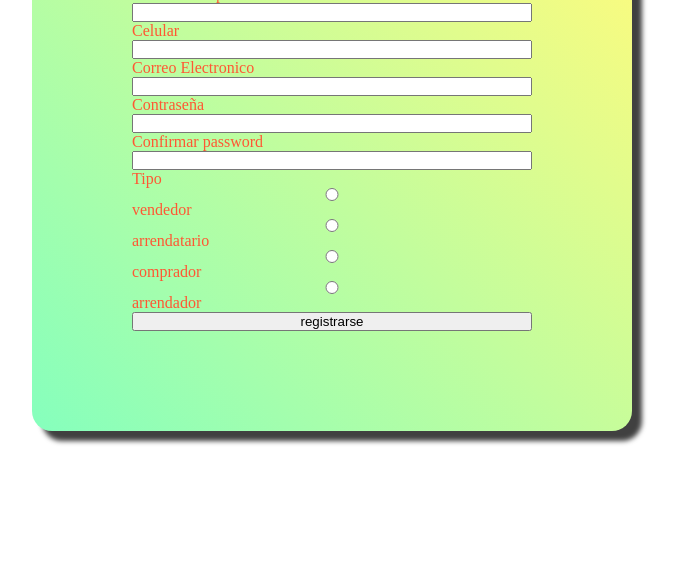
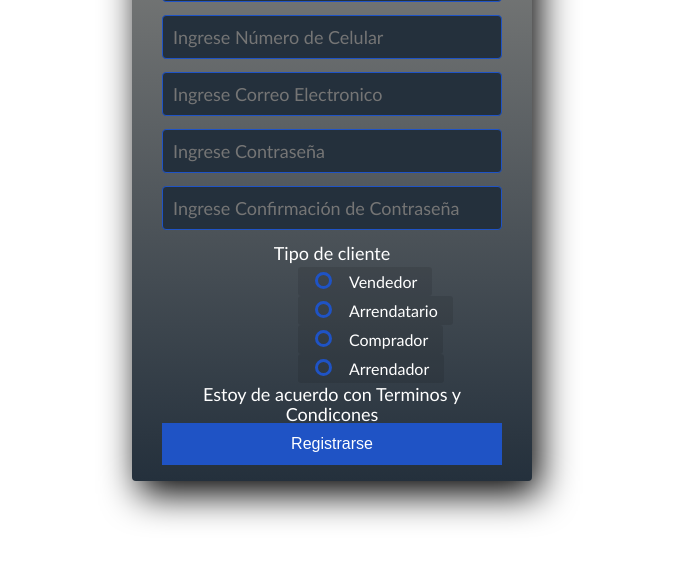
Before and after one commit to lzambranoa/ProyectoMisionTIC_G5, a plain HTML site: page registro.html in a window 1280 px wide. Shown: the part 219-800 px from the top of the page, without its empty margins (308-985 px from the left). Drawn offline with Linux system fonts and the light colour scheme.

Commit message:
Cambio de formulario de registro a formato nuevo

```diff
--- a/estilos.css
+++ b/estilos.css
@@ -270,3 +270,114 @@ hr {
     border: 1px solid black;
 
 }
+.wrap {
+    width: 20%;
+    max-width: 400px;
+    margin: auto;
+}
+
+.formulario2 >div {
+    padding: 1px 0;
+}
+
+.formulario2 input[type="radio"]{
+    display: none;
+}
+.formulario2 .radio label{
+    color: #fff;
+    background: rgb(0, 0, 0,.1);
+    padding: 5px 15px 5px 51px;
+    display: inline-block;
+    position: relative;
+    font-size: 1em;
+    border-radius: 3px;
+    cursor: pointer;
+    -webkit-transition: all 0.3s ease;
+    -o-transition: all 0.3s ease;
+    transition: all 0.33s ease;
+}
+.formulario2 .radio label:hover{
+    background: rgba(0,116,216,0.1);
+}
+.formulario2 .radio label::before{
+    content: "";
+    width: 17px;
+    height: 17px;
+    display: inline-block;
+    background: none;
+    border: 3px solid #1f53c5;
+    border-radius: 50%;
+    position: absolute;
+    left: 17px;
+}
+.formulario2 input[type ="radio"]:checked + label{
+    padding: 5px 15px;
+    background:#1f53c5;
+    border-radius: 2px;
+    color: #fff;
+
+}
+.formulario2 input[type ="radio"]:checked + label::before{
+    display: none;
+}
+
+/*body {
+    background-image: url('fondo.jpg');
+}*/
+.form-register {
+    width: 400px;
+    background: #24303c;
+    padding: 30px;
+    margin: auto;
+    margin-top: 100px;
+    border-radius: 4px;
+    font-family: 'calibri';
+    color: white;
+    box-shadow: 7px 13px 37px #000;
+    background-image: linear-gradient(0deg, #24303c 0%, #838380 100%);
+  }
+
+  .form-register h4 {
+    font-size: 22px;
+    margin-bottom: 20px;
+    text-align: center;
+  }
+
+  .controls {
+    width: 100%;
+    background: #24303c;
+    padding: 10px;
+    border-radius: 4px;
+    margin-bottom: 13px;
+    border: 1px solid #1f53c5;
+    font-family: 'calibri';
+    font-size: 18px;
+    color: white;
+  }
+
+  .form-register p {
+    height: 23px;
+    text-align: center;
+    font-size: 18px;
+    line-height: 20px;
+  }
+
+  .form-register a {
+    color: white;
+    text-decoration: none;
+  }
+
+  .form-register a:hover {
+    color: white;
+    text-decoration: underline;
+  }
+
+  .form-register .botons {
+    width: 100%;
+    background: #1f53c5;
+    border: none;
+    padding: 12px;
+    color: white;
+    margin: 16px 0;
+    font-size: 16px;
+  }
--- a/registro.html
+++ b/registro.html
@@ -8,32 +8,31 @@
     <link rel="stylesheet" href="./estilos.css">
 </head>
 <body>
-    <div id="formRegistro">
-        <h1>David</h1>
-        <form action="" id="fomulario">
-            <label for="nombre">Nombre completo</label>
-            <input type="text" id="campoNombre">
-            <label for="telefono">Celular</label>
-            <input type="tel" name="tel" id="campoTelefono">
-            <label for="email">Correo Electronico</label>
-            <input type="email" name="email" id="campoEmail">
-            <label for="password">Contraseña</label>
-            <input type="password" name="password" id="campoPassword">
-            <label for="confirmarPassword">Confirmar password</label>
-            <input type="password" name="confirmarPassword" id="campoConfirmarPassword">
-            <!--Seccion de radioButton-->
-            <label for="usuario">Tipo</label>
-            <input type="radio" name="vendedor" id="vendedor">
-            <label for="vendedor">vendedor</label>
-            <input type="radio" name="arrendatario" id="arrendatario">
-            <label for="arrendatario">arrendatario</label>
-            <input type="radio" name="comprador" id="comprador">
-            <label for="comprador">comprador</label>
-            <input type="radio" name="arrendador" id="arrendador">
-            <label for="arrendador">arrendador</label>
-            <!--Seccion Boton-->
-            <input type="submit" value="registrarse">
-        </form>
+    <section class="form-register">
+        <h4>Formulario de Registro</h4>
+        <input class="controls" type="text" name= nombrecompleto id="campoNombre" placeholder="Ingrese Nombre Completo">
+        <input class="controls" type="tel" name= tel id="campoTelefono" placeholder="Ingrese Número de Celular">
+        <input class="controls" type="email" name= email id="campoEmail" placeholder="Ingrese Correo Electronico">
+        <input class="controls" type="password" name= password id="campoPassword" placeholder="Ingrese Contraseña">
+        <input class="controls" type="password" name= confirmarPassword id="campoConfirmarPassword" placeholder="Ingrese Confirmación de Contraseña">
+        <p>Tipo de cliente</p>
+        <div class="wrap">
+            <form action="" class="formulario2">
+                <div class="radio">
+                    <input type="radio" name="vendedor" id="vendedor">
+                    <label for="vendedor">Vendedor</label>
+                    <input type="radio" name="arrendatario" id="arrendatario">
+                    <label for="arrendatario">Arrendatario</label>
+                    <input type="radio" name="comprador" id="comprador">
+                    <label for="comprador">Comprador</label>
+                    <input type="radio" name="arrendador" id="arrendador">
+                    <label for="arrendador">Arrendador</label>
+                </div>
+            </form>
+        </div>
+        <p>Estoy de acuerdo con <a href="#">Terminos y Condicones</a></p>
+        <input class="botons" type="submit" value="Registrarse">
+    </section>
     </div>
 </body>
 </html>
```
